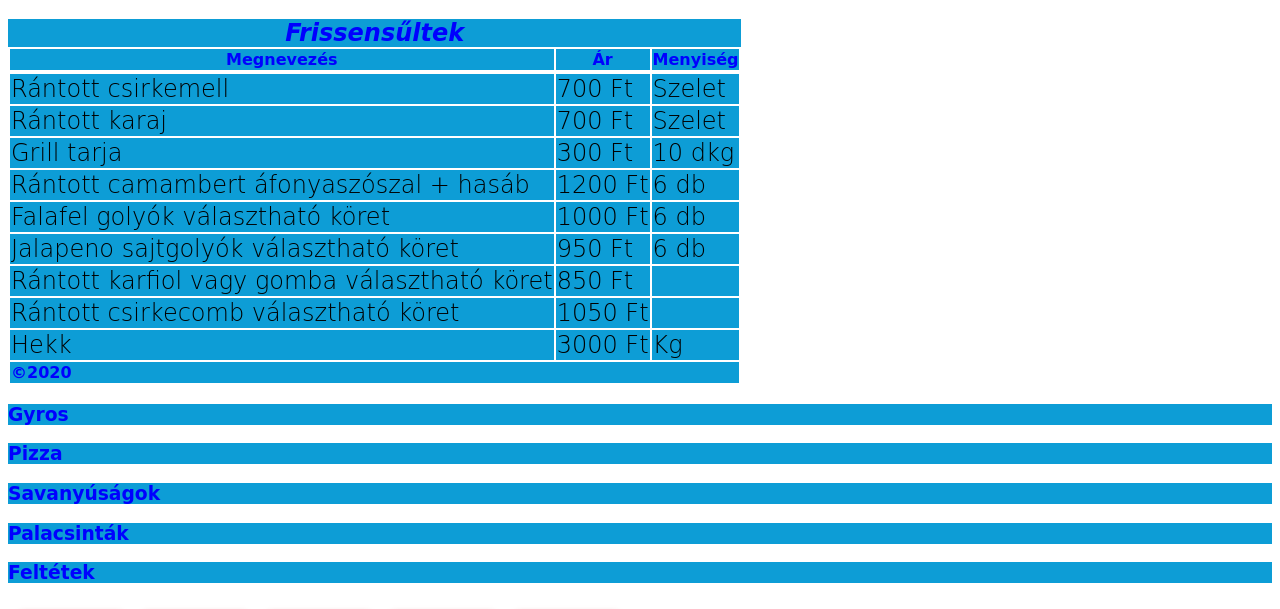
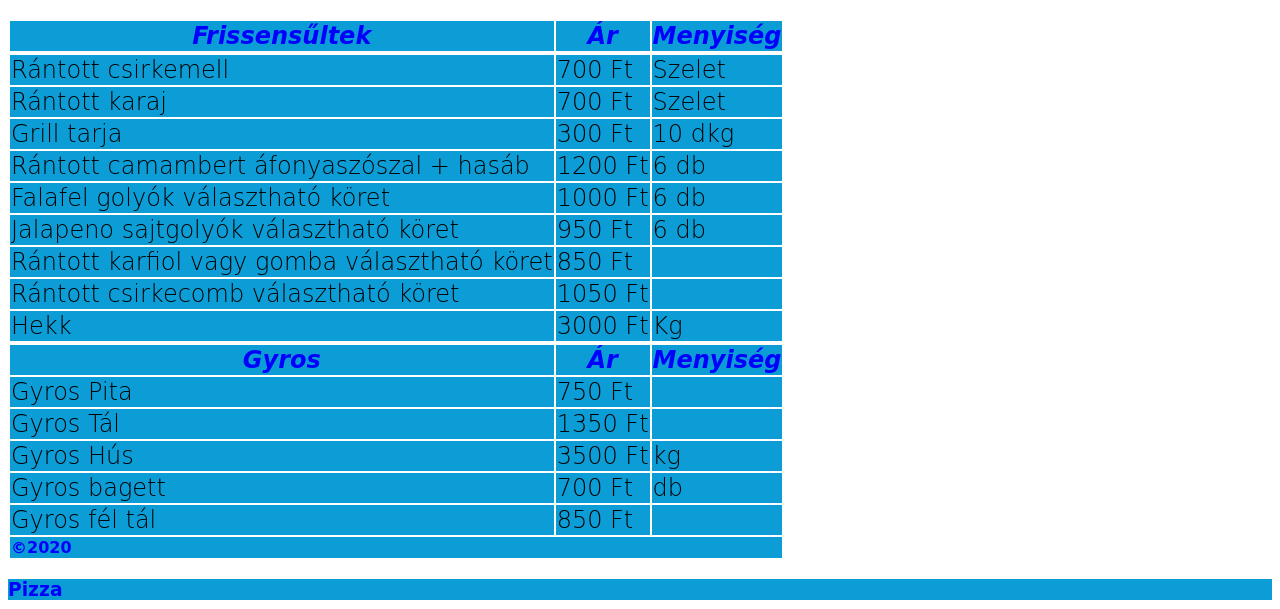
Before and after one commit to manofm/manofm.github.io, a plain HTML site: page etlap.html in a window 1280 px wide. Shown: the part 124-733 px from the top of the page. Drawn offline with Linux system fonts and the light colour scheme; a web font is replaced by a local one.

Commit message:
init page.

```diff
--- a/etlap.html
+++ b/etlap.html
@@ -23,10 +23,9 @@
     <h1 id="fej">Ka-Ja Kuckó Étlap</h1>
     <table>
         <tr>
-            <caption id="et">Frissensűltek</caption>
-            <thead id="Infó">
+            <thead id="et">
                 <tr>
-                    <th>Megnevezés</th>
+                    <th>Frissensűltek</th>
                     <th>Ár</th>
                     <th>Menyiség</th>
                 </tr>
@@ -76,14 +75,49 @@
             <td>3000 Ft</td>
             <td>Kg</td>
         </tr>
+        <tr>
+            <thead id="et">
+                <tr>
+                    <th>Gyros</th>
+                    <th>Ár</th>
+                    <th>Menyiség</th>
+                </tr>
+            </thead>
+            <tbody class="content">
+                <td>Gyros Pita</td>
+                <td>750 Ft</td>
+                <td></td>
+        </tr>
+        <tr>
+            <td>Gyros Tál</td>
+            <td>1350 Ft</td>
+            <td></td>
+        </tr>
+        <tr>
+            <td>Gyros Hús</td>
+            <td>3500 Ft</td>
+            <td>kg</td>
+        </tr>
+        <tr>
+            <td>Gyros bagett</td>
+            <td>700 Ft</td>
+            <td>db</td>
+        </tr>
+        <tr>
+            <td>Gyros fél tál</td>
+            <td>850 Ft</td>
+            <td></td>
+        </tr>
+
         </tbody>
         <tfoot id="fej">
             <tr>
                 <td colspan="3">&copy;2020</td>
             </tr>
         </tfoot>
+        </tbody>
+
     </table>
-    <h3 id="Infó">Gyros</h3>
     <h3 id="Infó">Pizza</h3>
     <h3 id="Infó">Savanyúságok</h3>
     <h3 id="Infó">Palacsinták</h3>
```
